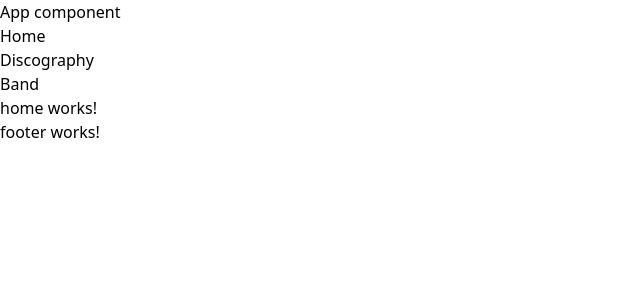
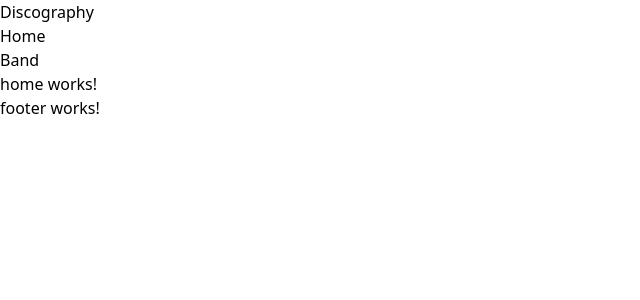
Before and after one commit to paulohenrique-gh/angular-spa-dream-theater, an Angular app: page / in a window 1280 px wide. Shown: the top 300 px of the page, without its empty margins (0-640 px from the left). Built offline with nearby package versions, Linux system fonts and the light colour scheme.

Commit message:
Ajusta layout

```diff
--- a/src/app/app.component.html
+++ b/src/app/app.component.html
@@ -1,5 +1,3 @@
-<h1 class="text-xl">App component</h1>
-
 <app-navbar></app-navbar>
 <router-outlet></router-outlet>
 <app-footer></app-footer>
--- a/src/app/components/navbar/navbar.component.html
+++ b/src/app/components/navbar/navbar.component.html
@@ -1,7 +1,7 @@
 <nav>
-  <ul>
+  <ul class="flex justify-around">
+    <li><a routerLink="discography">Discography</a></li>
     <li><a routerLink="">Home</a></li>
-    <li><a routerLink="discography">Discography</a></li>
     <li><a routerLink="band">Band</a></li>
   </ul>
 </nav>
```
